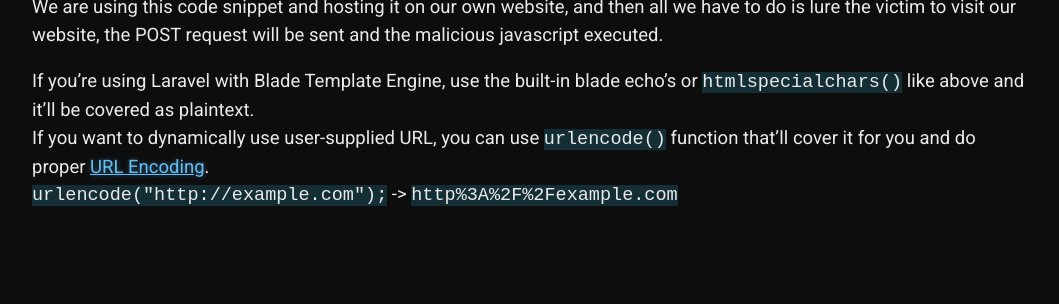
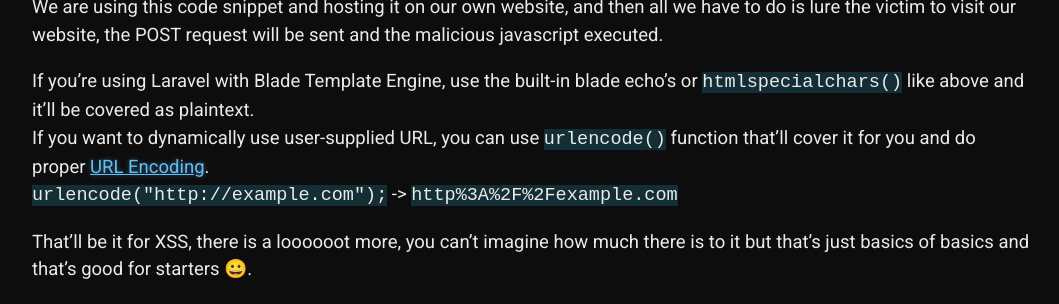
Before and after one commit to 20kilograma/blog, a Jekyll site: the page built from php-sec.md, in a window 1280 px wide and 900 px high, scrolled down 4670 px, cut to the strip 596-900 px from the top of the window. Shown: the whole strip, without its empty margins (108-1167 px from the left). Built offline with Jekyll 4.4.1, drawn with Linux system fonts in a browser that asks for light colours; some web fonts are replaced; our own code applies the rules of GitHub Pages for plain Markdown files; before the commit the page ends 5496 px from its top, so only the background shows below that.

Commit message:
Update php-sec.md

```diff
--- a/php-sec.md
+++ b/php-sec.md
@@ -104,4 +104,6 @@ We are using this code snippet and hosting it on our own website, and then all w
 
 If you're using Laravel with Blade Template Engine, use the built-in blade echo's or <code>htmlspecialchars()</code> like above and it'll be covered as plaintext. <br>
 If you want to dynamically use user-supplied URL, you can use <code>urlencode()</code> function that'll cover it for you and do proper <a href="https://en.wikipedia.org/wiki/Percent-encoding" target="_blank">URL Encoding</a>.<br>
-<code>urlencode("http:&#x2f;&#x2f;example.com");</code> -> <code>http%3A%2F%2Fexample.com</code>
+<code>urlencode("http:&#x2f;&#x2f;example.com");</code> -> <code>http%3A%2F%2Fexample.com</code> <br>
+
+That'll be it for XSS, there is a loooooot more, you can't imagine how much there is to it but that's just basics of basics and that's good for starters 😀.
```
